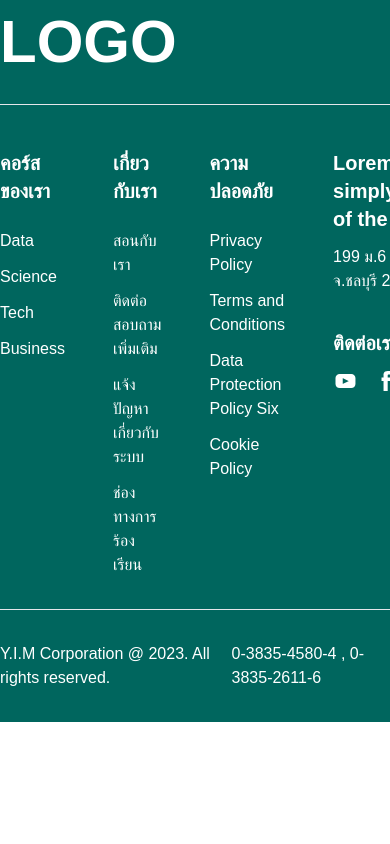
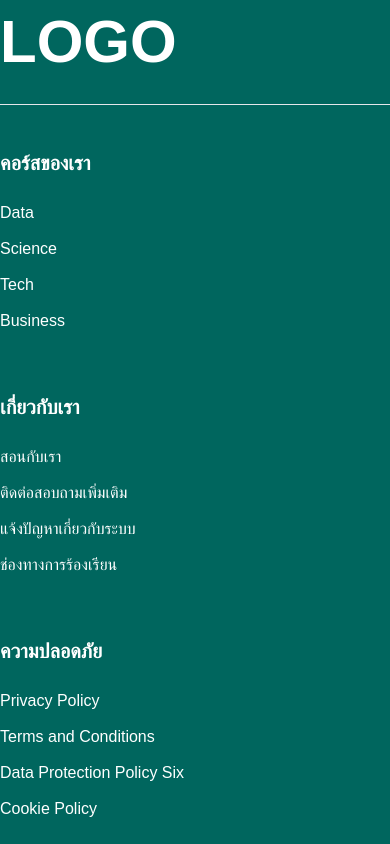
Before and after one commit to kitsune2355/test-NextJS-Glonix, a Next.js app: page / in a window 390 px wide. Shown: the part 5300-6144 px from the top of the page. Before the commit the page ends 6022 px from the top, so only its background shows below. Built offline with nearby package versions, Linux system fonts and the light colour scheme.

Commit message:
Responsive footer

```diff
--- a/app/components/Footer.tsx
+++ b/app/components/Footer.tsx
@@ -83,7 +83,7 @@ export default function Footer() {
       <Container>
         <div className="text-6xl font-bold">LOGO</div>
         <hr className="my-8" />
-        <div className="flex gap-12">
+        <div className="grid md:grid-cols-4 sm:grid-cols-1 gap-12">
           {details.slice(0, 3).map((item, key) => (
             <div
               key={key}
@@ -116,9 +116,11 @@ export default function Footer() {
           </div>
         </div>
         <hr className="my-8" />
-        <div className="flex justify-between">
+        <div className="grid grid-cols-1 md:grid-cols-2 justify-between">
           <p>Y.I.M Corporation @ 2023. All rights reserved.</p>
-          <p>0-3835-4580-4 , 0-3835-2611-6</p>
+          <p className="md:text-end sm:text-start">
+            0-3835-4580-4 , 0-3835-2611-6
+          </p>
         </div>
       </Container>
     </div>
```
